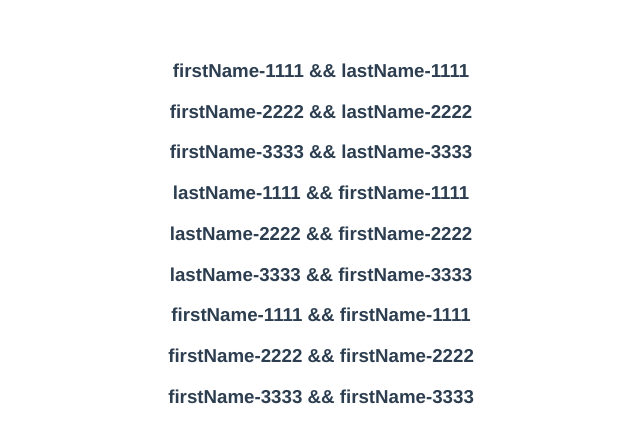
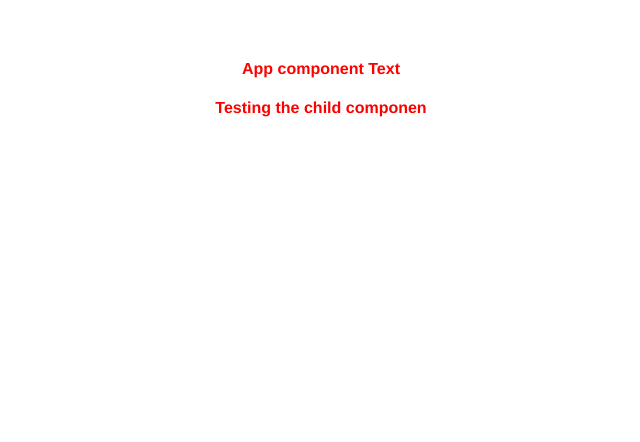
Before and after one commit to Mengsrun-Lao/vuejs3-component-tutorial, a Vue app: page / in a window 1280 px wide. Shown: the top 442 px of the page, without its empty margins (319-959 px from the left). Built offline with nearby package versions, Linux system fonts and the light colour scheme.

Commit message:
T40 - Component Style

```diff
--- a/src/App.vue
+++ b/src/App.vue
@@ -1,29 +1,21 @@
 <template>
 
-  <NameList v-slot:default="slotProps">
-    {{ slotProps.firstName }} && {{ slotProps.lastName }}
-  </NameList>
-
-  <NameList v-slot:default="slotProps">
-    {{ slotProps.lastName }} && {{ slotProps.firstName }}
-  </NameList>
-
-  <NameList v-slot:default="slotProps">
-    {{ slotProps.firstName }} && {{ slotProps.firstName }}
-  </NameList>
-
+  <h4>App component Text</h4>
+  <ChildStyle>
+    <h4>Testing the child componen</h4>
+  </ChildStyle>
 
 </template>
 
 <script>
-import NameList from './components/NameList.vue';
+import ChildStyle from './components/ChildStyle.vue';
 
 
 
 export default {
   name: 'App',
   components: {
-    NameList,
+      ChildStyle
   },
   data(){
     return {
@@ -45,4 +37,7 @@ export default {
   color: #2c3e50;
   margin-top: 60px;
 }
+h4 {
+  color: red;
+}
 </style>
--- /dev/null
+++ b/src/components/ChildStyle.vue
@@ -0,0 +1,19 @@
+<template>
+
+    <slot></slot>
+
+</template>
+
+<script>
+    export default {
+        name:'childStyle-component'
+    }
+</script>
+
+<style scoped>
+
+h4{
+    color: green;
+}
+
+</style>
```
